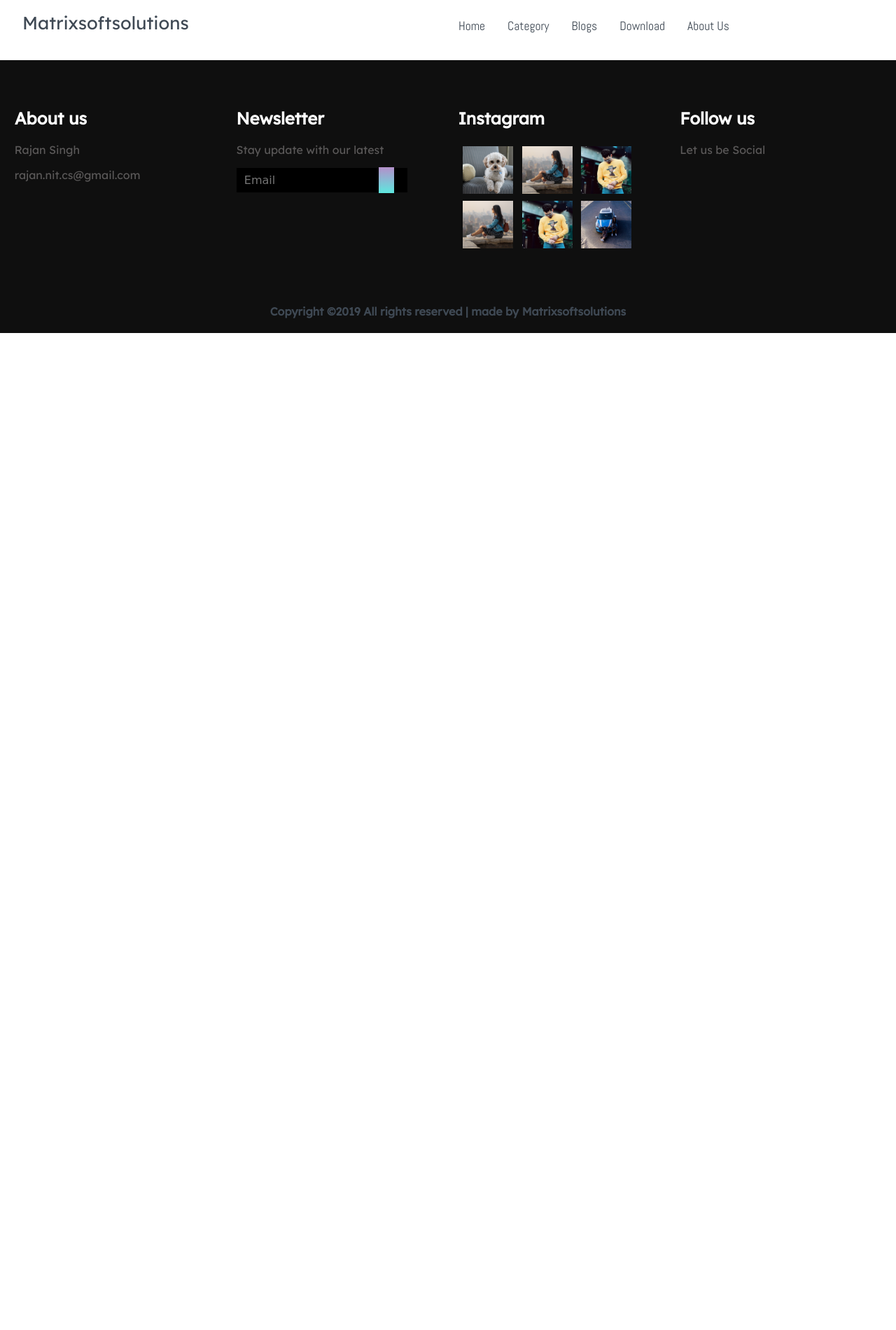
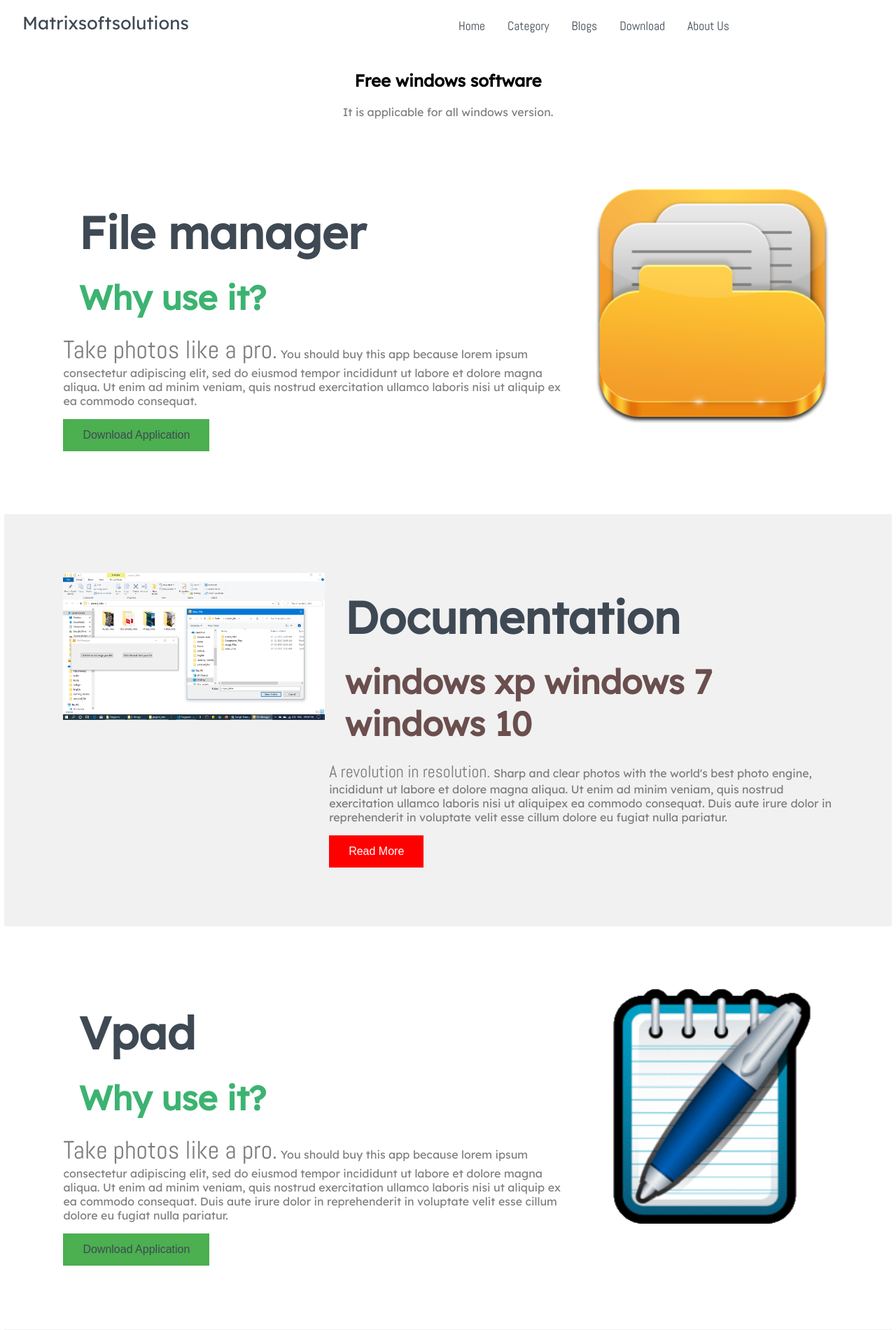
Before and after one commit to RAJANNITCS/matrixsoftsolutions, a Django app: page /download/ in a window 1280 px wide. Shown: the top 1901 px of the page at 70% size. Before the commit the page ends 476 px from the top, so only its background shows below. Run offline with Django 3.2, Linux system fonts and the light colour scheme; parts of the project's set-up code (start-up, migrations or seed data) failed here and were passed over.

Commit message:
add downlod

```diff
--- a/static/css/download.css
+++ b/static/css/download.css
@@ -77,3 +77,70 @@ p{
     font-family: var(--Lexend);
 }
 /*-----x--------Global Classes-------x---------*/
+/*--------------main site---------------------*/
+
+* {
+  box-sizing:border-box;
+}
+
+body {
+  margin: 0;
+  font-family: Arial, Helvetica, sans-serif;
+}
+
+.container {
+  padding: 64px;
+}
+
+.row:after {
+  content: "";
+  display: table;
+  clear: both
+}
+
+.column-66 {
+  float: left;
+  width: 66.66666%;
+  padding: 20px;
+}
+
+.column-33 {
+  float: left;
+  width: 33.33333%;
+  padding: 20px;
+}
+
+.large-font {
+  font-size: 48px;
+}
+
+.xlarge-font {
+  font-size: 64px
+}
+
+.button {
+  border: none;
+  color: white;
+  padding: 14px 28px;
+  font-size: 16px;
+  cursor: pointer;
+  background-color: #4CAF50;
+}
+
+img {
+  display: block;
+  height: auto;
+  max-width: 110%;
+}
+
+@media screen and (max-width: 1000px) {
+  .column-66,
+  .column-33 {
+    width: 100%;
+    text-align: center;
+  }
+  img {
+    margin: auto;
+  }
+}
+/*------x--------main site---------x------------*/
--- a/templates/HtmlFile/download.html
+++ b/templates/HtmlFile/download.html
@@ -18,8 +18,11 @@
     <link rel="stylesheet" href="{% static "css/aos.css" %}">
     <!-------x---------Aos library---------------x-------->
     <!-----------Custom style------------------------>
+
     <link rel="stylesheet" href="{% static "css/style.css" %}">
+    <link rel="stylesheet" href="{% static "css/download.css" %}">
     <link rel="stylesheet" href="{% static "css/about.css" %}">
+
     <!-----x------Custom style---------x--------------->
 
     <!--------------------Custom Fontawsome--------------------------------->
@@ -70,8 +73,71 @@
     </nav>
     <!------x---------Navigation-------------x---------->
 
-    <!-----------------------Main Site Section------------------------->
+<!-----------------------Main Site Section------------------------->
+<div style="text-align:center">
+    <h2>Free windows software</h2>
+    <p>It is applicable for all windows version.</p>
+  </div>
 
+  <!-- The App Section -->
+  <div class="container">
+    <div class="row">
+      <div class="column-66">
+        <h1 class="xlarge-font"><b>File manager </b></h1>
+        <h1 class="large-font" style="color:MediumSeaGreen;"><b>Why use it?</b></h1>
+        <p><span style="font-size:36px">Take photos like a pro.</span> You should buy this app because lorem ipsum consectetur adipiscing elit, sed do eiusmod tempor incididunt ut labore et dolore magna aliqua. Ut enim ad minim veniam, quis nostrud exercitation ullamco laboris nisi ut aliquip ex ea commodo consequat.</p>
+        <button class="button"><a href="https://drive.google.com/open?id=1cpZCgDvKaF16EpZ-KaydbWvY3PRQ7AD6" download>
+            Download Application</a></button>
+      </div>
+      <div class="column-33">
+          <img src="{% static "images/softimage/file.ico" %}" width="335" height="471">
+      </div>
+    </div>
+  </div>
+
+  <!-- Clarity Section -->
+  <div class="container" style="background-color:#f1f1f1">
+    <div class="row">
+      <div class="column-33">
+        <img src="{% static "images/softimage/file.png" %}" alt="App" width="500" height="550">
+      </div>
+      <div class="column-66">
+        <h1 class="xlarge-font"><b>Documentation</b></h1>
+        <h1 class="large-font" style="color:rgb(107, 78, 78);"><b>windows xp windows 7 windows 10</b></h1>
+        <p><span style="font-size:24px">A revolution in resolution.</span> Sharp and clear photos with the world's best photo engine, incididunt ut labore et dolore magna aliqua. Ut enim ad minim veniam, quis nostrud exercitation ullamco laboris nisi ut aliquipex ea commodo consequat. Duis aute irure dolor in reprehenderit in voluptate velit esse cillum dolore eu fugiat nulla pariatur.</p>
+        <button class="button" style="background-color:red">Read More</button>
+      </div>
+    </div>
+  </div>
+
+  <!-- The App Section -->
+  <div class="container">
+    <div class="row">
+      <div class="column-66">
+        <h1 class="xlarge-font"><b>Vpad</b></h1>
+        <h1 class="large-font" style="color:MediumSeaGreen;"><b>Why use it?</b></h1>
+        <p><span style="font-size:36px">Take photos like a pro.</span> You should buy this app because lorem ipsum consectetur adipiscing elit, sed do eiusmod tempor incididunt ut labore et dolore magna aliqua. Ut enim ad minim veniam, quis nostrud exercitation ullamco laboris nisi ut aliquip ex ea commodo consequat. Duis aute irure dolor in reprehenderit in voluptate velit esse cillum dolore eu fugiat nulla pariatur.</p>
+        <button class="button"><a href="https://drive.google.com/open?id=1UzaQRE_sZZDKCwswIoD9A-V6c-lI2Nyg" download>
+          Download Application</a></button>
+      </div>
+      <div class="column-33">
+          <img src="{% static "images/softimage/icon.ico" %}" width="335" height="471" >
+      </div>
+    </div>
+  </div>
+  <div class="container" style="background-color:#f1f1f1">
+    <div class="row">
+      <div class="column-33">
+        <img src="{% static "images/softimage/note1.png" %}" alt="App" width="500" height="550">
+      </div>
+      <div class="column-66">
+        <h1 class="xlarge-font"><b>Documentation</b></h1>
+        <h1 class="large-font" style="color:rgb(107, 78, 78);"><b>windows xp windows 7 windows 10</b></h1>
+        <p><span style="font-size:24px">A revolution in resolution.</span> Sharp and clear photos with the world's best photo engine, incididunt ut labore et dolore magna aliqua. Ut enim ad minim veniam, quis nostrud exercitation ullamco laboris nisi ut aliquipex ea commodo consequat. Duis aute irure dolor in reprehenderit in voluptate velit esse cillum dolore eu fugiat nulla pariatur.</p>
+        <button class="button" style="background-color:red">Read More</button>
+      </div>
+    </div>
+  </div>
 <!-----------x------------Main Site Section----------------x--------->
     <!--------------------------------Footer----------------------------->
      <footer class="footer">
```
Also changed, not shown: static/images/softimage/file.ico (added), static/images/softimage/file.png (added), static/images/softimage/icon.ico (added), static/images/softimage/note1.png (added).
